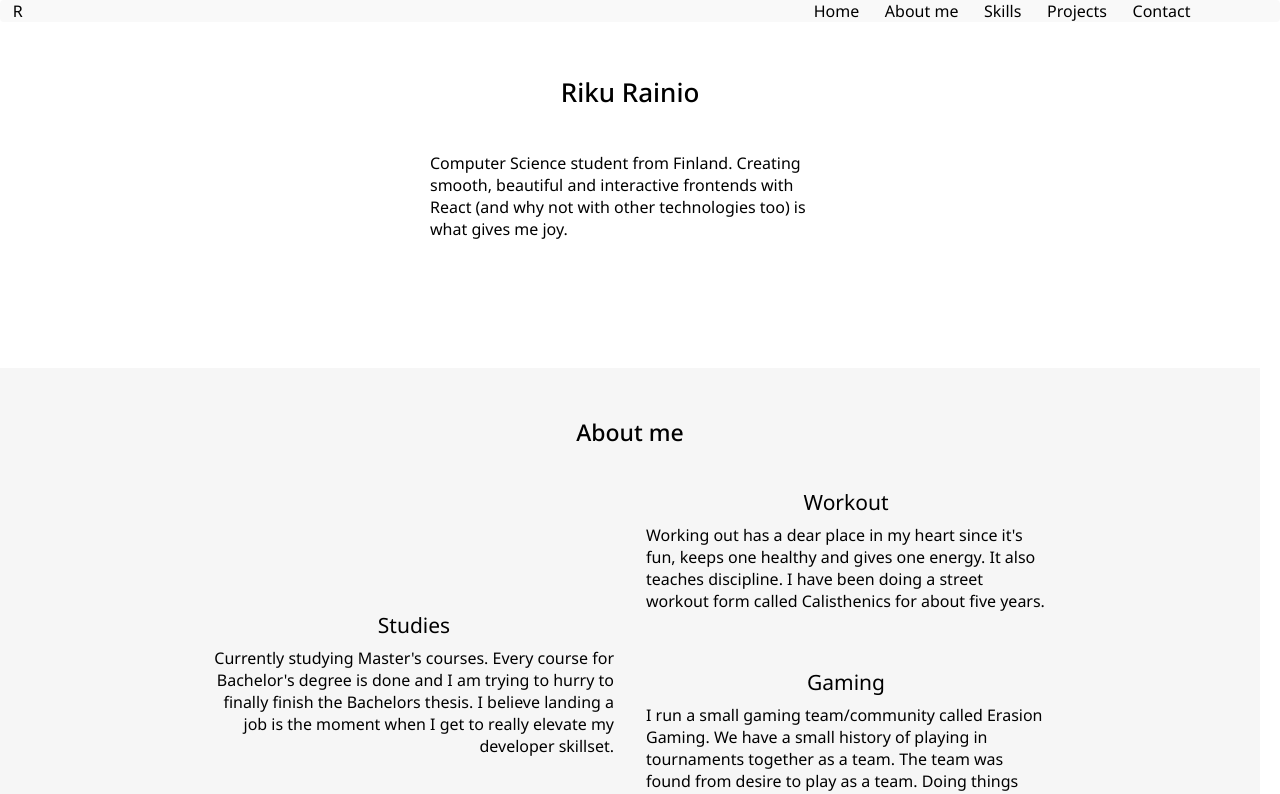
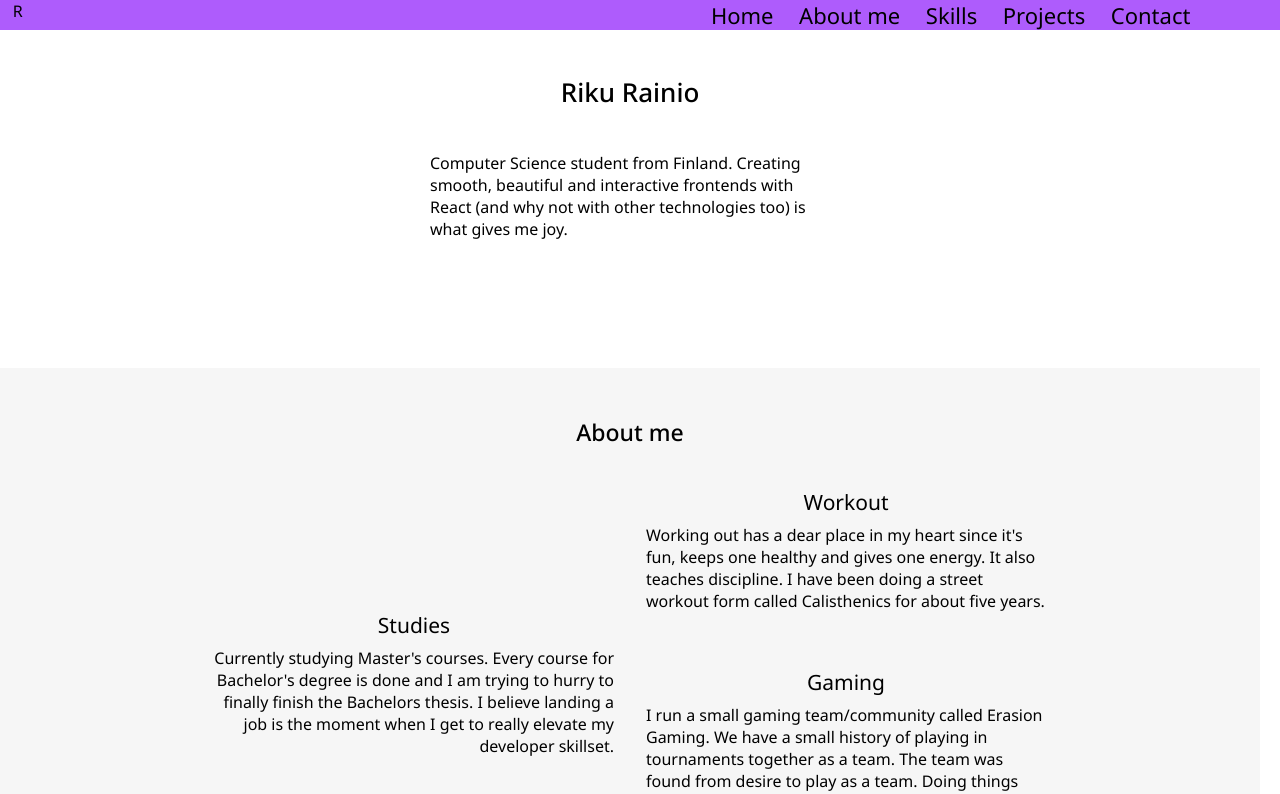
Before and after one commit to rikurainio/rikurainio2, a Next.js app: page / in a window 1280 px wide. Shown: the top 794 px of the page. Built offline with nearby package versions, Linux system fonts and the light colour scheme.

Commit message:
change navbar bgcolor and font-size, polish site overall

```diff
--- a/styles/navbar.css
+++ b/styles/navbar.css
@@ -3,10 +3,9 @@
     overflow: hidden;
     flex-direction: row;
     /* background-color: rgba(0, 0, 0, 0.137); */
-    background-color: rgba(202, 202, 202, 0.11);
+    background-color: #ae5cfc;
 
     width: 100vw;
-    border-radius: 4px;
     position: fixed;
 }
 
@@ -36,5 +35,5 @@
     flex-direction: column;
     justify-content: center;
 
-    font-size: 1em;
+    font-size: 22px;
 }
```
